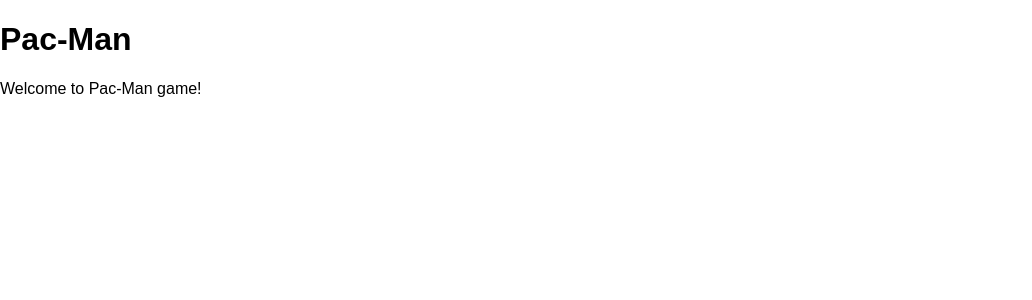
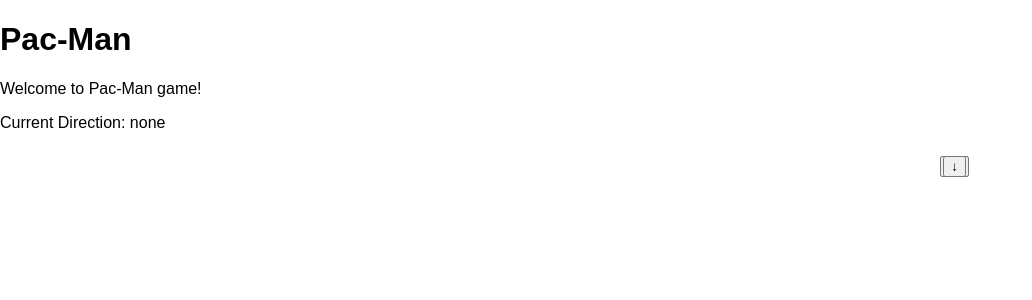
Before and after one commit to ErezSCE/PacMan4, a React (Vite) app: page / in a window 1280 px wide. Shown: the top 300 px of the page, without its empty margins (0-1032 px from the left). Built offline with nearby package versions, Linux system fonts and the light colour scheme.

Commit message:
[pacman4]-[US-003]-test: fix InputManager swipe test and add Cypress e2e test for directional pad

```diff
--- a/src/App.tsx
+++ b/src/App.tsx
@@ -1,10 +1,31 @@
-import React from 'react';
+import React, { useEffect, useState } from 'react';
+import { InputManager } from './input/InputManager';
+import { DirectionalPad } from './components/DirectionalPad';
+import { Direction } from './input/types';
 
 export const App: React.FC = () => {
+  const [direction, setDirection] = useState<Direction>(Direction.None);
+  const [inputManager, setInputManager] = useState<InputManager | null>(null);
+
+  useEffect(() => {
+    const manager = new InputManager(setDirection);
+    manager.start();
+    setInputManager(manager);
+    return () => {
+      manager.stop();
+    };
+  }, []);
+
+  const handleButton = (dir: Direction) => {
+    inputManager?.handleButton(dir);
+  };
+
   return (
     <div className="app">
       <h1>Pac-Man</h1>
       <p>Welcome to Pac-Man game!</p>
+      <p data-testid="current-direction">Current Direction: {direction}</p>
+      <DirectionalPad onDirection={handleButton} />
     </div>
   );
 };
--- a/src/components/DirectionalPad.tsx
+++ b/src/components/DirectionalPad.tsx
@@ -18,7 +18,7 @@
   };
 
   return (
-    <div className="directional-pad" style={{ display: 'grid', gridTemplateAreas: "'up' 'left right' 'down'", gap: '8px', justifyItems: 'center' }}>
+    <div className="directional-pad" style={{ display: 'grid', gridTemplateAreas: "'up'" + " 'left right'" + " 'down'", gap: '8px', justifyItems: 'center' }}>
       <button
         type="button"
         aria-label="Move Up"
--- a/src/input/InputManager.ts
+++ b/src/input/InputManager.ts
@@ -83,10 +83,11 @@
     const dy = e.clientY - this.lastTouchPos.y;
     const absDx = Math.abs(dx);
     const absDy = Math.abs(dy);
+    const threshold = 30; // minimum distance in pixels to consider a swipe
     let direction = Direction.None;
-    if (absDx > absDy) {
+    if (absDx > absDy && absDx >= threshold) {
       direction = dx > 0 ? Direction.Right : Direction.Left;
-    } else if (absDy > absDx) {
+    } else if (absDy > absDx && absDy >= threshold) {
       direction = dy > 0 ? Direction.Down : Direction.Up;
     }
     if (direction !== Direction.None) {
--- a/src/input/debounce.ts
+++ b/src/input/debounce.ts
@@ -5,7 +5,7 @@
  * until after `wait` milliseconds have elapsed since the last time the debounced function was invoked.
  * The debounced function retains the same `this` context and arguments.
  */
-export function debounce<T extends (...args: unknown[]) => unknown>(func: T, wait: number): T {
+export function debounce<T extends (...args: unknown[]) => unknown>(func: T, wait: number): (...args: Parameters<T>) => void {
   let timeout: ReturnType<typeof setTimeout> | null = null;
   const debounced = function (this: unknown, ...args: Parameters<T>) {
     if (timeout) clearTimeout(timeout);
```
Also changed, not shown: 1 other file (tests, documents, lock files or other folders).
